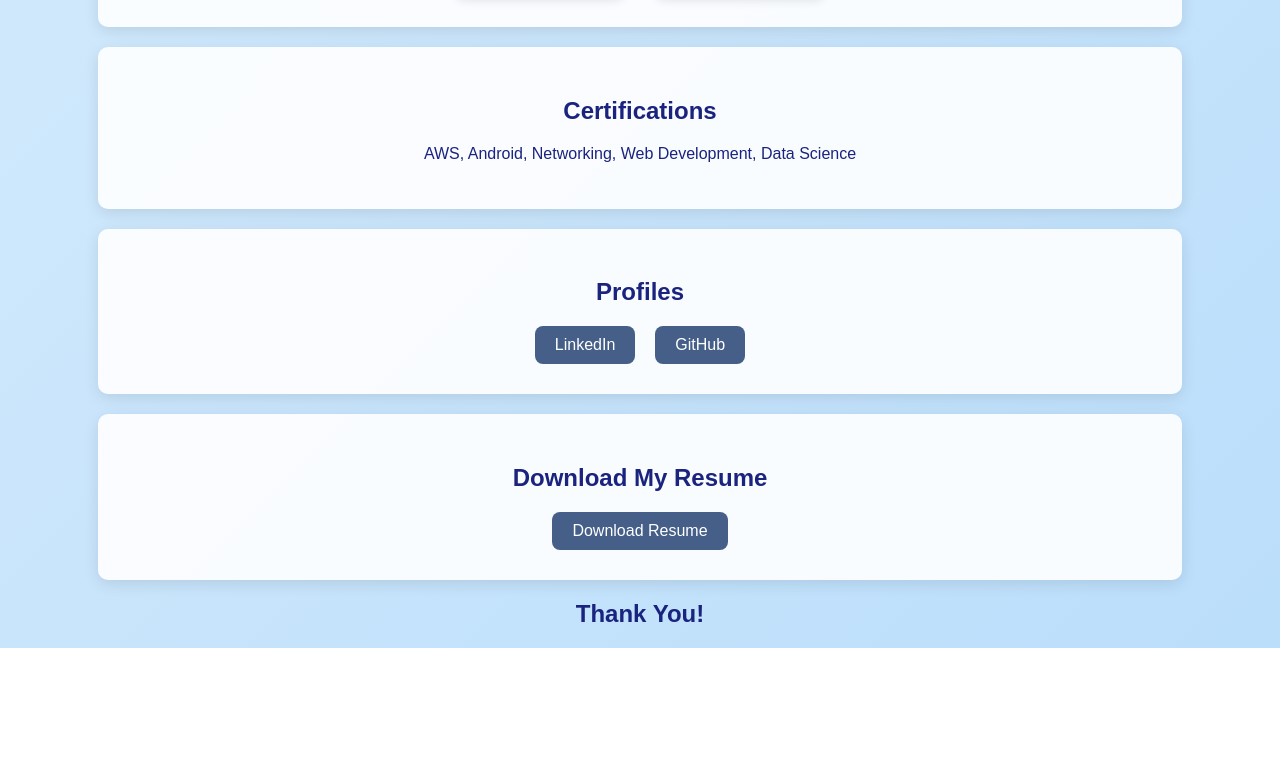
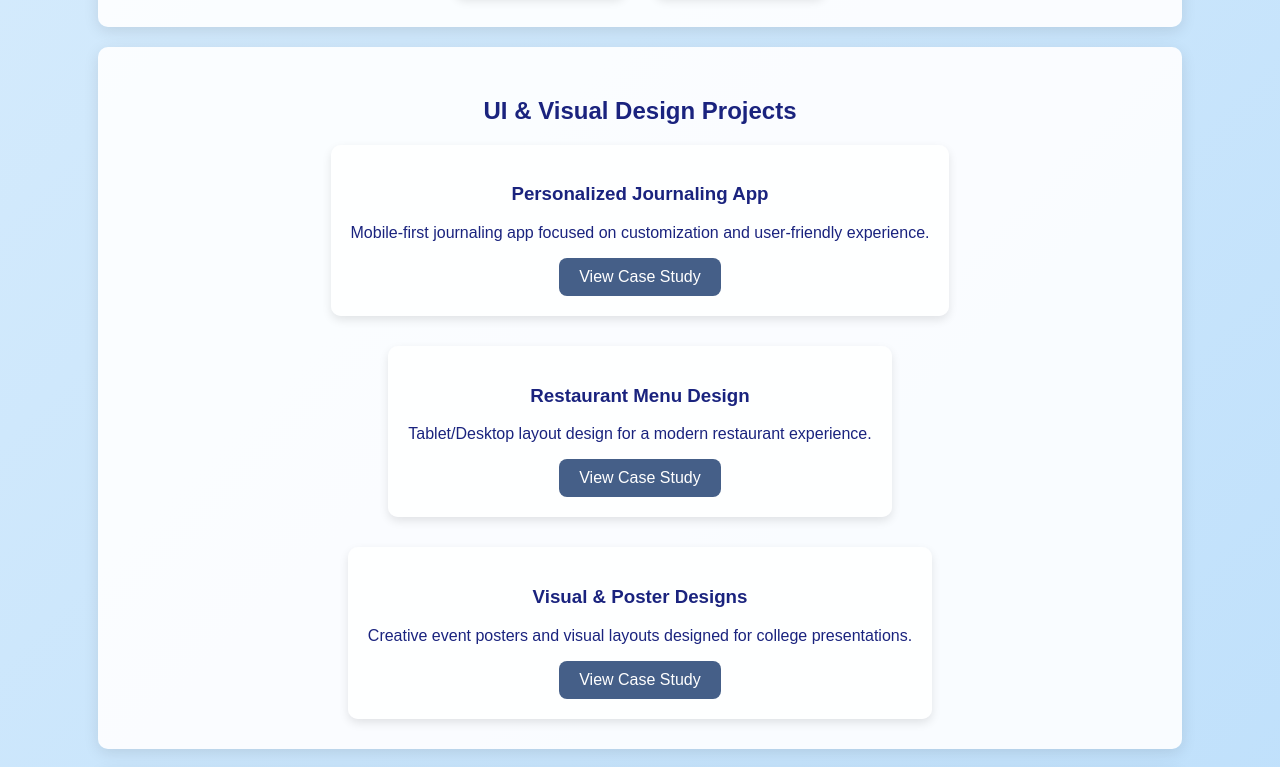
Before and after one commit to udayakolagatla/portfolio, a plain HTML site: page index.html in a window 1280 px wide. Shown: the part 1770-2537 px from the top of the page. Before the commit the page ends 2418 px from the top, so only its background shows below. Drawn offline with Linux system fonts and the light colour scheme.

Commit message:
Update index.html

```diff
--- a/index.html
+++ b/index.html
@@ -119,6 +119,30 @@
             <div class="project"><h3>Quiz App</h3><a href="video2.mp4" target="_blank">Watch Video</a></div>
         </div>
     </section>
+    <section id="design-projects">
+    <h2>UI & Visual Design Projects</h2>
+    <div class="projects-container">
+
+        <div class="project">
+            <h3>Personalized Journaling App</h3>
+            <p>Mobile-first journaling app focused on customization and user-friendly experience.</p>
+            <a href="journaling.html" target="_blank">View Case Study</a>
+        </div>
+
+        <div class="project">
+            <h3>Restaurant Menu Design</h3>
+            <p>Tablet/Desktop layout design for a modern restaurant experience.</p>
+            <a href="restaurant.html" target="_blank">View Case Study</a>
+        </div>
+
+        <div class="project">
+            <h3>Visual & Poster Designs</h3>
+            <p>Creative event posters and visual layouts designed for college presentations.</p>
+            <a href="posters.html" target="_blank">View Case Study</a>
+        </div>
+
+    </div>
+</section>
     <section id="certifications"><h2>Certifications</h2><p>AWS, Android, Networking, Web Development, Data Science</p></section>
     <section id="profiles"><h2>Profiles</h2>
         <div class="profile-links">
```
